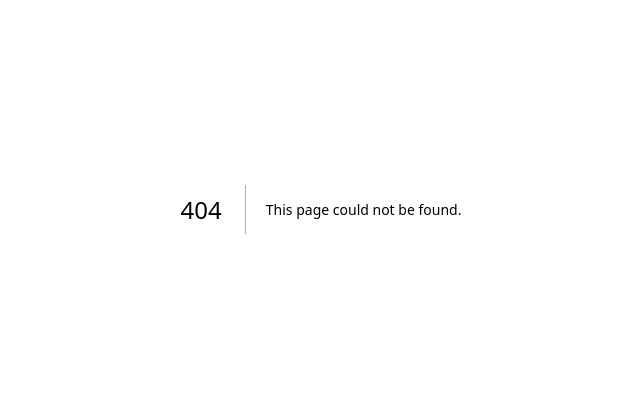
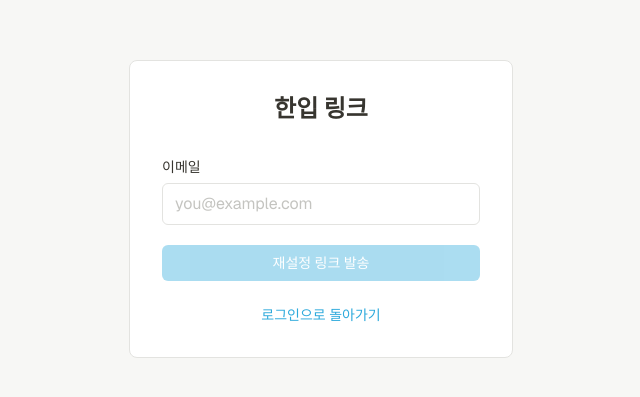
Before and after one commit to mosara999/onebite-link, a Next.js app: page /forgot-password in a window 1280 px wide. Before the commit this address had no page. Shown: the part 191-588 px from the top of the page, without its empty margins (319-959 px from the left). Built offline with nearby package versions, Linux system fonts and the light colour scheme; no server answers.

Commit message:
비밀번호 재설정 기능 구현

```diff
--- /dev/null
+++ b/app/(auth)/forgot-password/page.tsx
@@ -0,0 +1,99 @@
+"use client";
+
+import { useEffect, useState, type FormEvent } from "react";
+import Link from "next/link";
+import { createClient } from "@/utils/supabase/client";
+import Toast from "@/components/toast";
+
+export default function ForgotPasswordPage() {
+  const [email, setEmail] = useState("");
+  const [isSubmitting, setIsSubmitting] = useState(false);
+  const [errorMessage, setErrorMessage] = useState("");
+  const [isSent, setIsSent] = useState(false);
+
+  const isFormFilled = email.trim() !== "";
+
+  useEffect(() => {
+    if (!errorMessage) return;
+    const timer = setTimeout(() => setErrorMessage(""), 4000);
+    return () => clearTimeout(timer);
+  }, [errorMessage]);
+
+  async function handleSubmit(event: FormEvent<HTMLFormElement>) {
+    event.preventDefault();
+    if (!isFormFilled || isSubmitting) return;
+
+    setIsSubmitting(true);
+    setErrorMessage("");
+
+    const supabase = createClient();
+    const { error } = await supabase.auth.resetPasswordForEmail(
+      email.trim(),
+      { redirectTo: `${window.location.origin}/reset-password` },
+    );
+
+    if (error) {
+      setErrorMessage("재설정 링크 발송에 실패했습니다. 다시 시도해주세요.");
+      setIsSubmitting(false);
+      return;
+    }
+
+    setIsSent(true);
+    setIsSubmitting(false);
+  }
+
+  return (
+    <>
+      {errorMessage && <Toast message={errorMessage} />}
+
+      <div className="w-full max-w-sm rounded-lg border border-[var(--border)] bg-[var(--card-bg)] p-8">
+        <p className="mb-8 text-center text-2xl font-bold text-[var(--text)]">
+          한입 링크
+        </p>
+
+        {isSent ? (
+          <p className="text-center text-sm text-[var(--text-sub)]">
+            입력하신 이메일로 비밀번호 재설정 링크를 보냈습니다.
+            <br />
+            메일함을 확인해주세요.
+          </p>
+        ) : (
+          <form onSubmit={handleSubmit} className="flex flex-col gap-5">
+            <div className="flex flex-col gap-1.5">
+              <label
+                htmlFor="email"
+                className="text-sm font-medium text-[var(--text)]"
+              >
+                이메일
+              </label>
+              <input
+                id="email"
+                name="email"
+                type="email"
+                required
+                value={email}
+                onChange={(event) => setEmail(event.target.value)}
+                placeholder="you@example.com"
+                className="rounded-md border border-[var(--border)] px-3 py-2 text-base text-[var(--text)] outline-none placeholder:text-[var(--placeholder)] focus:border-[var(--accent)]"
+              />
+            </div>
+
+            <button
+              type="submit"
+              disabled={!isFormFilled || isSubmitting}
+              className="btn-primary rounded-md px-4 py-2 text-sm font-medium text-white disabled:cursor-not-allowed disabled:opacity-40"
+            >
+              {isSubmitting ? "발송 중..." : "재설정 링크 발송"}
+            </button>
+          </form>
+        )}
+
+        <p className="mt-6 text-center text-sm text-[var(--text-sub)]">
+          <Link href="/login" className="text-[var(--accent)] hover:underline">
+            로그인으로 돌아가기
+          </Link>
+        </p>
+      </div>
+    </>
+  );
+}
--- a/app/(auth)/login/page.tsx
+++ b/app/(auth)/login/page.tsx
@@ -101,6 +101,15 @@ export default function LoginPage() {
         </form>
 
         <p className="mt-6 text-center text-sm text-[var(--text-sub)]">
+          <Link
+            href="/forgot-password"
+            className="text-[var(--accent)] hover:underline"
+          >
+            비밀번호를 잊으셨나요?
+          </Link>
+        </p>
+
+        <p className="mt-2 text-center text-sm text-[var(--text-sub)]">
           아직 계정이 없으신가요?{" "}
           <Link href="/signup" className="text-[var(--accent)] hover:underline">
             회원가입
--- /dev/null
+++ b/app/(auth)/reset-password/page.tsx
@@ -0,0 +1,162 @@
+"use client";
+
+import { useEffect, useState, type FormEvent } from "react";
+import { useRouter } from "next/navigation";
+import Link from "next/link";
+import { createClient } from "@/utils/supabase/client";
+import Toast from "@/components/toast";
+
+type LinkStatus = "pending" | "ready" | "invalid";
+
+export default function ResetPasswordPage() {
+  const router = useRouter();
+  const [password, setPassword] = useState("");
+  const [passwordConfirm, setPasswordConfirm] = useState("");
+  const [isSubmitting, setIsSubmitting] = useState(false);
+  const [errorMessage, setErrorMessage] = useState("");
+  const [linkStatus, setLinkStatus] = useState<LinkStatus>("pending");
+
+  const isFormFilled = password !== "" && passwordConfirm !== "";
+
+  useEffect(() => {
+    if (!errorMessage) return;
+    const timer = setTimeout(() => setErrorMessage(""), 4000);
+    return () => clearTimeout(timer);
+  }, [errorMessage]);
+
+  useEffect(() => {
+    const supabase = createClient();
+    let settled = false;
+
+    const {
+      data: { subscription },
+    } = supabase.auth.onAuthStateChange((event) => {
+      if (event === "PASSWORD_RECOVERY") {
+        settled = true;
+        setLinkStatus("ready");
+      }
+    });
+
+    supabase.auth.getSession().then(({ data: { session } }) => {
+      if (session && !settled) {
+        settled = true;
+        setLinkStatus("ready");
+      }
+    });
+
+    const timer = setTimeout(() => {
+      if (!settled) setLinkStatus("invalid");
+    }, 4000);
+
+    return () => {
+      subscription.unsubscribe();
+      clearTimeout(timer);
+    };
+  }, []);
+
+  async function handleSubmit(event: FormEvent<HTMLFormElement>) {
+    event.preventDefault();
+    if (!isFormFilled || isSubmitting) return;
+
+    if (password !== passwordConfirm) {
+      setErrorMessage("비밀번호가 일치하지 않습니다.");
+      return;
+    }
+
+    setIsSubmitting(true);
+    setErrorMessage("");
+
+    const supabase = createClient();
+    const { error } = await supabase.auth.updateUser({ password });
+
+    if (error) {
+      setErrorMessage("비밀번호 재설정에 실패했습니다. 다시 시도해주세요.");
+      setIsSubmitting(false);
+      return;
+    }
+
+    router.push("/");
+  }
+
+  return (
+    <>
+      {errorMessage && <Toast message={errorMessage} />}
+
+      <div className="w-full max-w-sm rounded-lg border border-[var(--border)] bg-[var(--card-bg)] p-8">
+        <p className="mb-8 text-center text-2xl font-bold text-[var(--text)]">
+          한입 링크
+        </p>
+
+        {linkStatus === "pending" && (
+          <p className="text-center text-sm text-[var(--text-sub)]">
+            재설정 링크를 확인하는 중입니다...
+          </p>
+        )}
+
+        {linkStatus === "invalid" && (
+          <div className="flex flex-col items-center gap-3 text-center">
+            <p className="text-sm text-[var(--text-sub)]">
+              비밀번호 재설정 링크가 유효하지 않거나 만료되었습니다.
+            </p>
+            <Link
+              href="/forgot-password"
+              className="text-sm text-[var(--accent)] hover:underline"
+            >
+              재설정 링크 다시 받기
+            </Link>
+          </div>
+        )}
+
+        {linkStatus === "ready" && (
+          <form onSubmit={handleSubmit} className="flex flex-col gap-5">
+            <div className="flex flex-col gap-1.5">
+              <label
+                htmlFor="password"
+                className="text-sm font-medium text-[var(--text)]"
+              >
+                새 비밀번호
+              </label>
+              <input
+                id="password"
+                name="password"
+                type="password"
+                required
+                value={password}
+                onChange={(event) => setPassword(event.target.value)}
+                placeholder="새 비밀번호를 입력하세요"
+                className="rounded-md border border-[var(--border)] px-3 py-2 text-base text-[var(--text)] outline-none placeholder:text-[var(--placeholder)] focus:border-[var(--accent)]"
+              />
+            </div>
+
+            <div className="flex flex-col gap-1.5">
+              <label
+                htmlFor="passwordConfirm"
+                className="text-sm font-medium text-[var(--text)]"
+              >
+                새 비밀번호 확인
+              </label>
+              <input
+                id="passwordConfirm"
+                name="passwordConfirm"
+                type="password"
+                required
+                value={passwordConfirm}
+                onChange={(event) => setPasswordConfirm(event.target.value)}
+                placeholder="새 비밀번호를 다시 입력하세요"
+                className="rounded-md border border-[var(--border)] px-3 py-2 text-base text-[var(--text)] outline-none placeholder:text-[var(--placeholder)] focus:border-[var(--accent)]"
+              />
+            </div>
+
+            <button
+              type="submit"
+              disabled={!isFormFilled || isSubmitting}
+              className="btn-primary rounded-md px-4 py-2 text-sm font-medium text-white disabled:cursor-not-allowed disabled:opacity-40"
+            >
+              {isSubmitting ? "변경 중..." : "비밀번호 변경"}
+            </button>
+          </form>
+        )}
+      </div>
+    </>
+  );
+}
```
Also changed, not shown: 1 other file (tests, documents, lock files or other folders).
